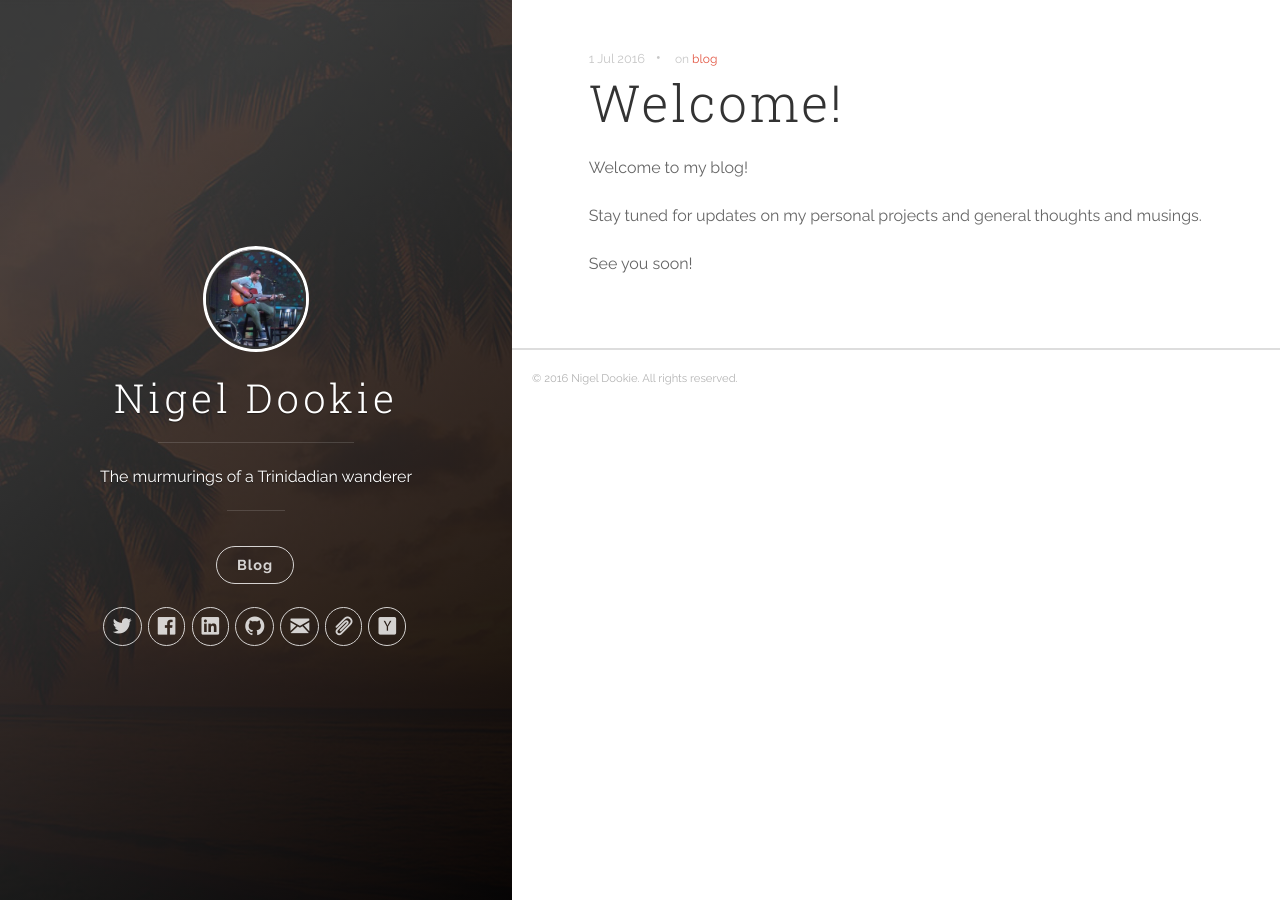
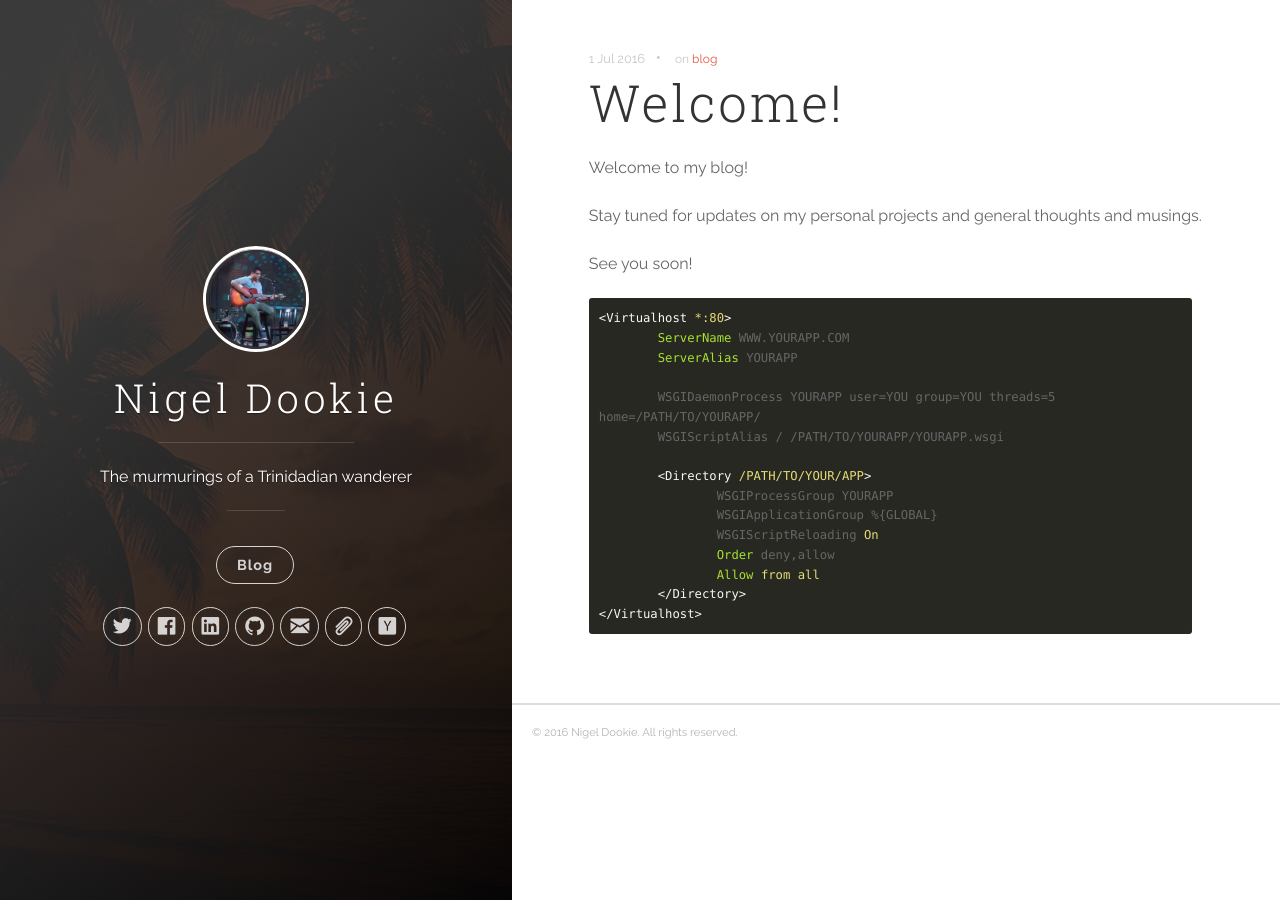
Before and after one commit to ndookie/nigeldookie.com, a Jekyll site: the page built from _posts/2016-07-01-welcome-to-nigeldookie.markdown, in a window 1280 px wide. Built offline with Jekyll 4.4.1, drawn with Linux system fonts in a browser that asks for light colours; nearby versions of some CDN libraries.

Commit message:
New blog posts and pictures.

```diff
--- a/_posts/2016-07-01-welcome-to-nigeldookie.markdown
+++ b/_posts/2016-07-01-welcome-to-nigeldookie.markdown
@@ -3,6 +3,8 @@ title:  "Welcome!"
 date:   2016-07-01 18:00:00
 categories: [blog]
 tags: [blog]
+
+excerpt: Welcome to the bastion of the damned
 ---
 
 Welcome to my blog!
@@ -10,3 +12,21 @@ Welcome to my blog!
 Stay tuned for updates on my personal projects and general thoughts and musings.
 
 See you soon!
+
+{% highlight apache %}
+<Virtualhost *:80>
+	ServerName WWW.YOURAPP.COM
+	ServerAlias YOURAPP
+
+	WSGIDaemonProcess YOURAPP user=YOU group=YOU threads=5 home=/PATH/TO/YOURAPP/
+	WSGIScriptAlias / /PATH/TO/YOURAPP/YOURAPP.wsgi
+
+	<Directory /PATH/TO/YOUR/APP>
+		WSGIProcessGroup YOURAPP
+		WSGIApplicationGroup %{GLOBAL}
+		WSGIScriptReloading On
+		Order deny,allow
+		Allow from all
+	</Directory>
+</Virtualhost>
+{% endhighlight %}
```
Also changed, not shown: _posts/2016-10-21-shorten-me.markdown (+11 -0 lines), _posts/2016-10-22-flask-apache.markdown (added, +64 -0 lines), content/beauty1.jpg (added), content/beauty2.jpg (added).
